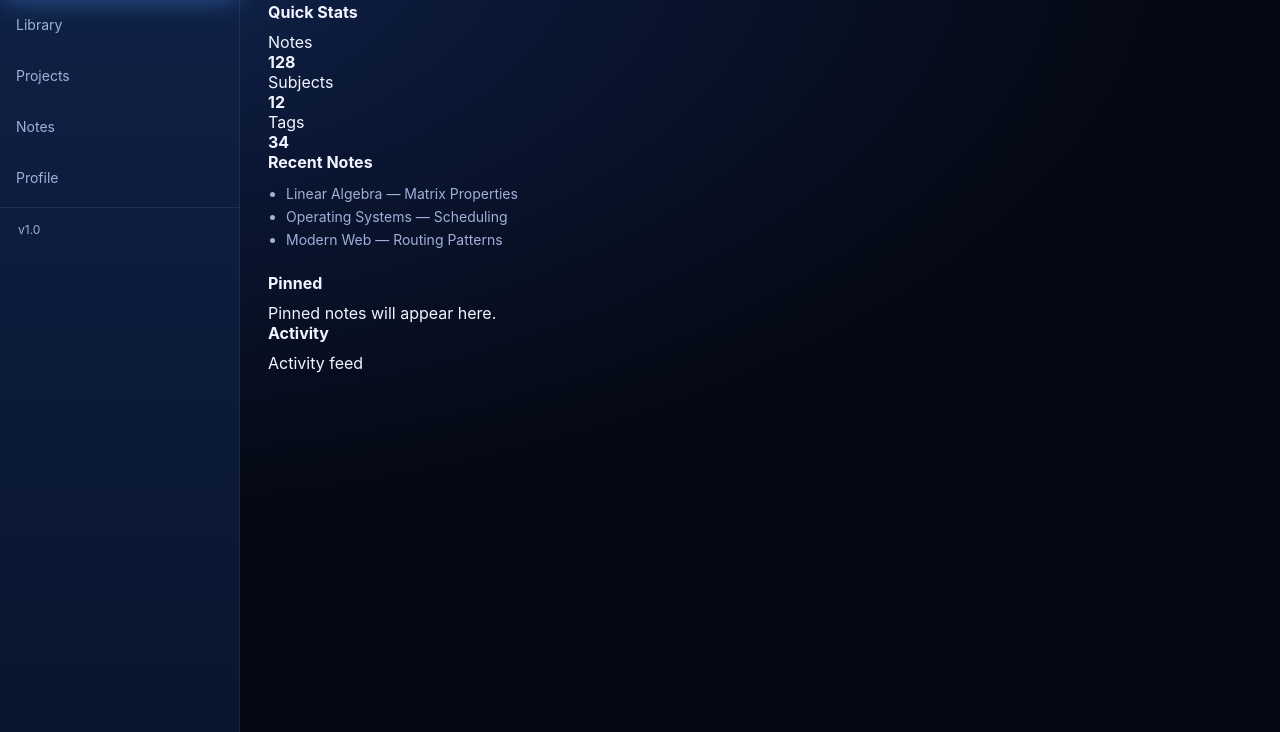
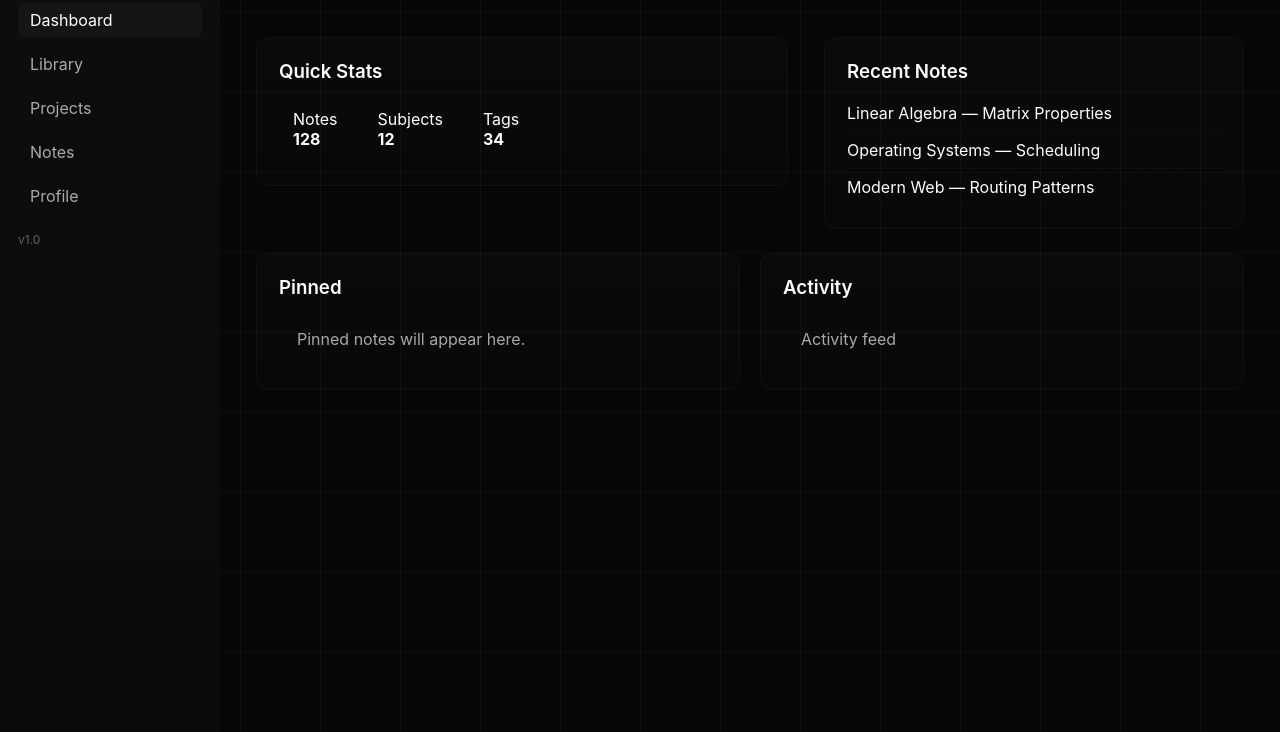
Before and after one commit to BloxGlobe/Study-wiki-, a plain HTML site: page index.html in a window 1280 px wide. Shown: the part 68-800 px from the top of the page. Drawn offline with Linux system fonts and the light colour scheme.

Commit message:
changes to style.css

```diff
--- a/style.css
+++ b/style.css
@@ -1,199 +1,81 @@
-:root {
-  /* Backgrounds */
-  --bg-main: radial-gradient(
-    1200px 600px at top left,
-    #132a55 0%,
-    #0a1633 45%,
-    #050812 100%
-  );
+:root{
+  --bg:#060606;
+  --surface:#0f1113;
+  --muted:rgba(255,255,255,0.65);
+  --accent:#0ea5e9;
+}
+*{box-sizing:border-box}
+html,body{height:100%;margin:0;font-family:Inter,Segoe UI,Roboto,Helvetica,Arial,sans-serif;color:#fff;background:var(--bg)}
 
-  --panel-main: linear-gradient(
-    180deg,
-    #132650 0%,
-    #0c1a38 100%
-  );
-
-  --panel-soft: rgba(30, 60, 120, 0.35);
-
-  /* Sidebar */
-  --sidebar-bg: linear-gradient(
-    180deg,
-    #0f2146 0%,
-    #08152e 100%
-  );
-
-  --sidebar-hover: rgba(90, 140, 255, 0.14);
-
-  --sidebar-active: linear-gradient(
-    90deg,
-    #5a9bff 0%,
-    #2f6fff 100%
-  );
-
-  /* Text */
-  --text-main: #f2f5ff;
-  --text-muted: #9fb0d9;
-
-  /* Accent */
-  --accent: #5a9bff;
-
-  /* Borders / Effects */
-  --border: rgba(255, 255, 255, 0.08);
-  --glow: rgba(90, 155, 255, 0.35);
+/* Grid background to mimic the screenshot */
+body::before{
+  content:"";
+  position:fixed;inset:0;z-index:0;pointer-events:none;
+  background-color:var(--bg);
+  background-image:
+    linear-gradient(rgba(255,255,255,0.03) 1px, transparent 1px),
+    linear-gradient(90deg, rgba(255,255,255,0.03) 1px, transparent 1px);
+  background-size:80px 80px, 80px 80px;
 }
 
-* {
-  box-sizing: border-box;
-  margin: 0;
-  padding: 0;
+/* Layout */
+.app-root{display:flex;min-height:100vh;position:relative}
+.sidebar{width:220px;background:linear-gradient(180deg,#0b0d0f,#0a0b0c);padding:28px 18px;z-index:2}
+.sidebar .brand{font-weight:700;font-size:20px;margin-bottom:18px}
+.nav{display:flex;flex-direction:column;gap:8px}
+.nav-item{color:var(--muted);text-decoration:none;padding:8px 12px;border-radius:8px}
+.nav-item.active{background:rgba(255,255,255,0.03);color:#fff}
+.sidebar-footer{font-size:12px;color:rgba(255,255,255,0.35);margin-top:18px}
+
+.main-area{flex:1;display:flex;flex-direction:column;z-index:1}
+.topbar{display:flex;justify-content:space-between;align-items:center;padding:18px 28px;background:transparent}
+.search input{background:rgba(255,255,255,0.03);border:1px solid rgba(255,255,255,0.03);padding:8px 12px;border-radius:8px;color:#fff}
+.btn{background:transparent;border:1px solid rgba(255,255,255,0.08);color:#fff;padding:8px 12px;border-radius:8px}
+
+.content{padding:36px;position:relative}
+
+/* Hero-like area on the left with big title & right overlapping images */
+.overview{display:grid;grid-template-columns:1fr 420px;gap:36px;align-items:start}
+.card{background:linear-gradient(180deg, rgba(255,255,255,0.02), rgba(255,255,255,0.01));padding:22px;border-radius:12px;border:1px solid rgba(255,255,255,0.03)}
+
+.card h3{margin:0 0 12px 0;font-weight:600}
+
+.stats-grid{display:flex;gap:12px}
+.stat{background:transparent;padding:14px;border-radius:8px}
+
+.recent-list{margin:0;padding:0;list-style:none}
+.recent-list li{padding:8px 0;border-bottom:1px dashed rgba(255,255,255,0.03)}
+
+/* Right hero images container (overlapping stack) */
+.hero-images{position:relative;width:100%;height:360px;display:flex;align-items:center;justify-content:center}
+.hero-images .img-wrap{position:absolute;right:0;bottom:0;transform-origin:center;transition:transform .35s cubic-bezier(.2,.9,.2,1),box-shadow .35s,filter .35s}
+.hero-images .img-wrap img{display:block;width:420px;height:auto;border-radius:8px;box-shadow:0 10px 30px rgba(0,0,0,0.6);border:1px solid rgba(255,255,255,0.04);background:#0b0b0b}
+
+.hero-images .img-wrap.layer-1{right:18px;bottom:18px;transform:rotate(-1deg) translateY(6px)}
+.hero-images .img-wrap.layer-2{right:80px;bottom:48px;transform:rotate(-4deg) scale(.96)}
+.hero-images .img-wrap.layer-3{right:220px;bottom:120px;transform:rotate(2deg) scale(.9);opacity:.95}
+
+/* Hover interactions */
+.hero-images .img-wrap:hover{transform:translateY(-8px) scale(1.02) rotate(0deg);z-index:5;box-shadow:0 30px 60px rgba(0,0,0,0.7);filter:brightness(1.02)}
+.hero-images .img-wrap:hover ~ .img-wrap{filter:blur(2px) saturate(.9);opacity:.9}
+
+/* Small screens */
+@media (max-width:900px){
+  .overview{grid-template-columns:1fr;}
+  .hero-images{height:260px}
+  .hero-images .img-wrap img{width:320px}
 }
 
-html, body {
-  height: 100%;
-}
+/* Additional polish for panels */
+.panel-grid{display:grid;grid-template-columns:1fr 1fr;gap:20px;margin-top:24px}
+.placeholder{color:var(--muted);padding:18px;border-radius:8px}
 
-body {
-  font-family: Inter, system-ui, -apple-system, BlinkMacSystemFont, sans-serif;
-  background: var(--bg-main);
-  color: var(--text-main);
-  display: flex;
-  overflow: hidden;
-}
+/* Utility */
+.avatar{width:36px;height:36px;border-radius:50%;object-fit:cover}
 
-.sidebar {
-  width: 240px;
-  background: var(--sidebar-bg);
-  border-right: 1px solid var(--border);
-  display: flex;
-  flex-direction: column;
-}
+/* Make sure content sits above the grid background */
+.app-root > *{position:relative}
 
-.sidebar-header {
-  padding: 22px;
-  font-weight: 600;
-  font-size: 18px;
-  border-bottom: 1px solid var(--border);
-}
-
-.sidebar-nav {
-  flex: 1;
-  padding: 14px;
-}
-
-.nav-item {
-  display: block;
-  padding: 13px 16px;
-  margin-bottom: 8px;
-  border-radius: 12px;
-  color: var(--text-muted);
-  text-decoration: none;
-  font-size: 14px;
-  transition:
-    background 0.2s ease,
-    color 0.2s ease,
-    box-shadow 0.2s ease;
-}
-
-.nav-item:hover {
-  background: var(--sidebar-hover);
-  color: var(--text-main);
-}
-
-.nav-item.active {
-  background: var(--sidebar-active);
-  color: #fff;
-  box-shadow: 0 0 0 1px rgba(255,255,255,0.1),
-              0 8px 24px var(--glow);
-}
-
-.sidebar-footer {
-  padding: 14px 18px;
-  border-top: 1px solid var(--border);
-  font-size: 12px;
-  color: var(--text-muted);
-}
-
-.main {
-  flex: 1;
-  display: flex;
-  flex-direction: column;
-}
-
-.main-header {
-  padding: 22px 28px;
-  border-bottom: 1px solid var(--border);
-  background: linear-gradient(
-    180deg,
-    rgba(255,255,255,0.03),
-    rgba(255,255,255,0)
-  );
-}
-
-.main-header h1 {
-  font-size: 22px;
-  font-weight: 600;
-}
-
-.content {
-  padding: 28px;
-  overflow-y: auto;
-  display: grid;
-  grid-template-columns: repeat(auto-fit, minmax(300px, 1fr));
-  gap: 22px;
-}
-
-   CARDS
-================================ */
-.card {
-  background: linear-gradient(
-    180deg,
-    rgba(40, 80, 160, 0.28),
-    rgba(20, 40, 80, 0.28)
-  );
-  border: 1px solid var(--border);
-  border-radius: 18px;
-  padding: 22px;
-  backdrop-filter: blur(6px);
-  box-shadow:
-    inset 0 1px 0 rgba(255,255,255,0.06),
-    0 18px 40px rgba(0,0,0,0.35);
-}
-
-.card h3 {
-  font-size: 16px;
-  margin-bottom: 10px;
-}
-
-.card p,
-.card li {
-  font-size: 14px;
-  color: var(--text-muted);
-  line-height: 1.65;
-}
-
-.card ul {
-  padding-left: 18px;
-}
-
-.content::-webkit-scrollbar {
-  width: 10px;
-}
-
-.content::-webkit-scrollbar-track {
-  background: transparent;
-}
-
-.content::-webkit-scrollbar-thumb {
-  background: rgba(255,255,255,0.08);
-  border-radius: 20px;
-}
-
-@media (max-width: 900px) {
-  .sidebar {
-    width: 200px;
-  }
-
-  .content {
-    grid-template-columns: 1fr;
-  }
-}
+/* Generic hero title style if used */
+.hero-title{font-size:88px;line-height:0.95;margin:0 0 18px 0;font-weight:700}
+.hero-sub{font-size:20px;color:var(--muted);max-width:680px}
```
